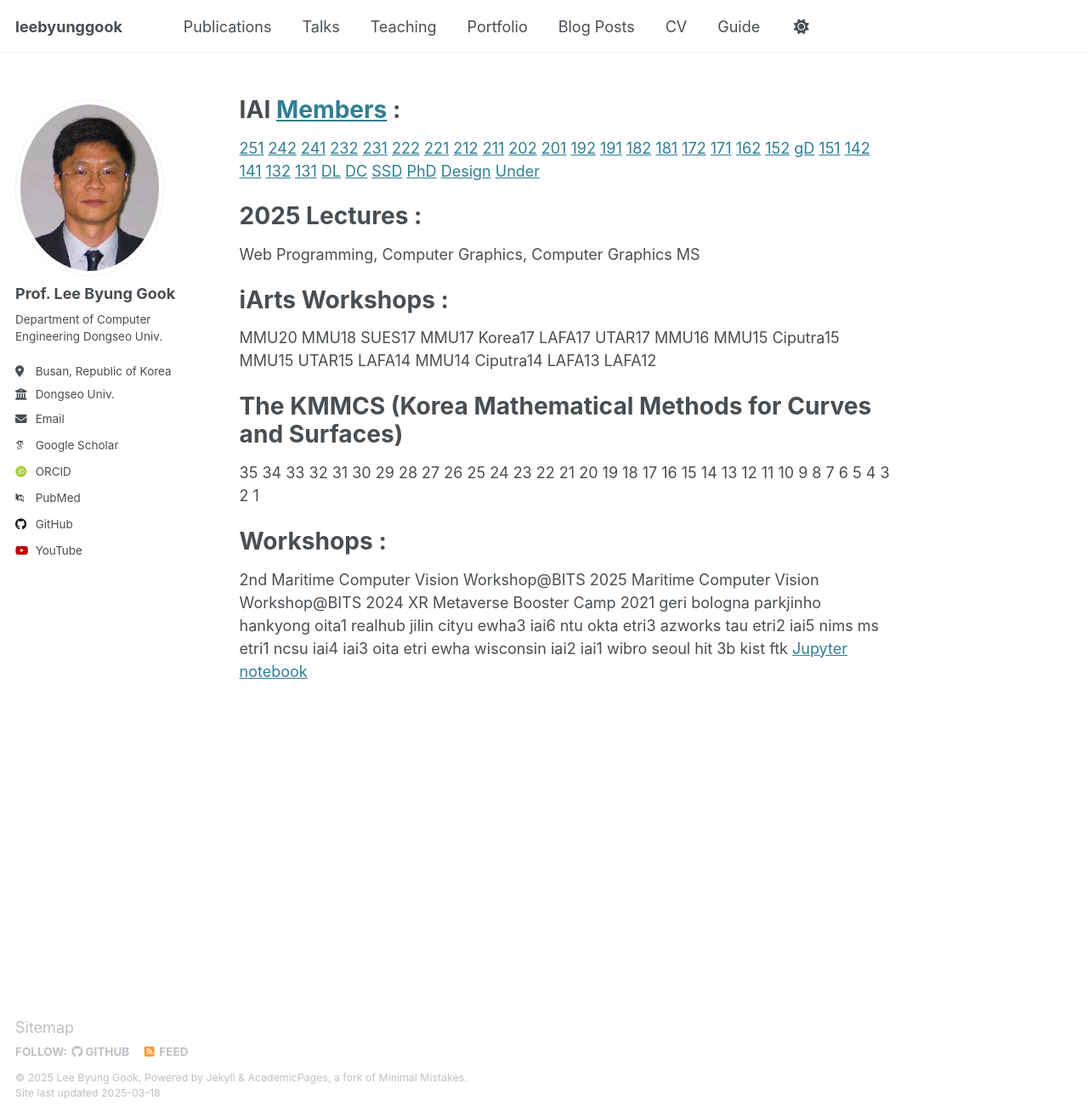
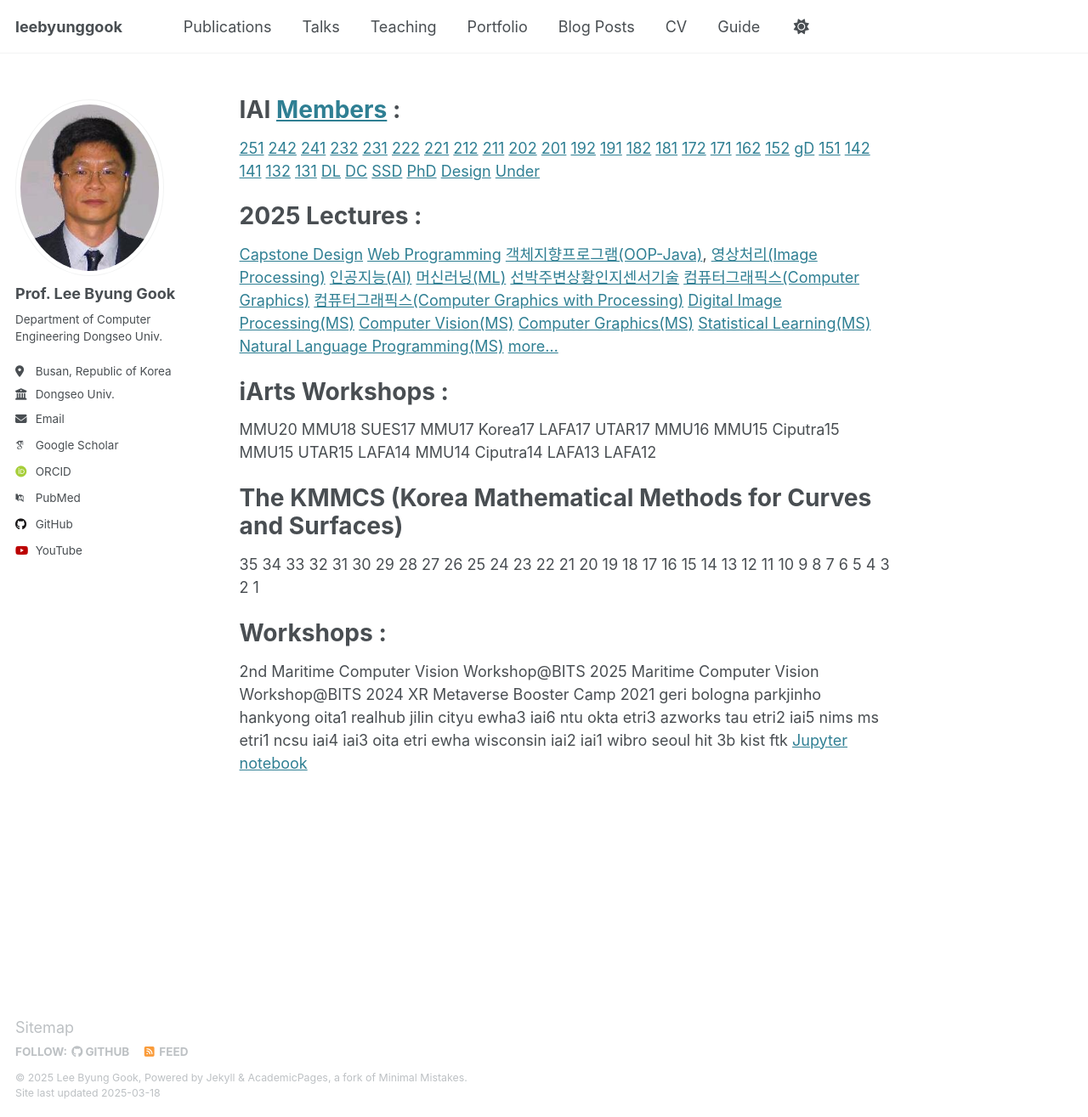
Before and after one commit to leebyunggook/leebyunggook.github.io, a Jekyll site: the page built from _pages/about.md, in a window 1280 px wide and 1315 px high. Shown: the whole window at 85% size. Built offline with Jekyll 4.4.1, drawn with Linux system fonts in a browser that asks for light colours; some web fonts are replaced.

Commit message:
Update about.md

```diff
--- a/_pages/about.md
+++ b/_pages/about.md
@@ -42,7 +42,21 @@ IAI [Members](https://docs.google.com/spreadsheets/d/1AjLDKGMdpbTXK5bkp-BO-iJkS1
 
 2025 Lectures :
 ======
-Web Programming, Computer Graphics, Computer Graphics MS
+[Capstone Design](https://docs.google.com/document/d/1bYFbSYBAbrmrxhRcjVT4JlOUHjFBMOo-tWRMg0uZvP4/edit?usp=sharing)
+[Web Programming](https://docs.google.com/document/d/1DIelqz13KJvWNonWlFONPavD1nXrXkX4ZjFuor0YFng/edit?usp=sharing)
+[객체지향프로그램(OOP-Java)](https://drive.google.com/open?id=1Axmj5sCgHwMKalN_4J5sSMNLaU7z30y2y-uXn6oQTjQ),
+[영상처리(Image Processing)](https://docs.google.com/document/d/1qaZOJ7kA3RFyG-RrI-mh_Tin70rH1cbTu96OaHQRvhA/edit?usp=sharing)
+[인공지능(AI)](https://docs.google.com/document/d/1SL74BrWt93NaLyO5SC9qXyNosY9ohK9fB3InCjHXO3Y/edit?usp=sharing)
+[머신러닝(ML)](https://docs.google.com/document/d/1SL74BrWt93NaLyO5SC9qXyNosY9ohK9fB3InCjHXO3Y/edit?usp=sharing)
+[선박주변상황인지센서기술](https://docs.google.com/document/d/1EcJBqEqrzfczhF4yVvPmwjIGctZFDCpcp3a2fqJnDG4/edit?usp=sharing)
+[컴퓨터그래픽스(Computer Graphics)](https://drive.google.com/open?id=1DLk2NBAaagQAE4vHliOkZiYeshp8E5P7i_t6xEXPv-s)
+[컴퓨터그래픽스(Computer Graphics with Processing)](https://docs.google.com/document/d/1ws8QLYgxB4Nj_ZnCiqlYsXvPhpzePRtTjaeDrQ2nny8/edit?usp=sharing)
+[Digital Image Processing(MS)](https://docs.google.com/document/d/13uzd5_6CkAahbVXql1GqS1SA3M4ySScNe9Uf3EDgMkk/edit?usp=sharing)
+[Computer Vision(MS)](https://drive.google.com/open?id=1sB1zkrUjNu39_mJV-ewqLZBx7sBneBe96yJoPJS1l6Q)
+[Computer Graphics(MS)](https://drive.google.com/open?id=1P5sw_GTeO1074b7VugKLQXGy23JcZ8JiLATaScqNBQE)
+[Statistical Learning(MS)](https://docs.google.com/document/d/1-Mk8ICZ-cTzDBHtl2xLuo3tRAFYpiFSyscE4lYNY0f8/edit?usp=sharing)
+[Natural Language Programming(MS)](https://docs.google.com/document/d/1v-VuDiE1_xePzTqUUiEVHEiV_AgnpWlQcBTYa6g9GsY/edit?usp=sharing)
+[more...](http://kowon.dongseo.ac.kr/~lbg/lectures.html)
 
 iArts Workshops :
 ======
```
